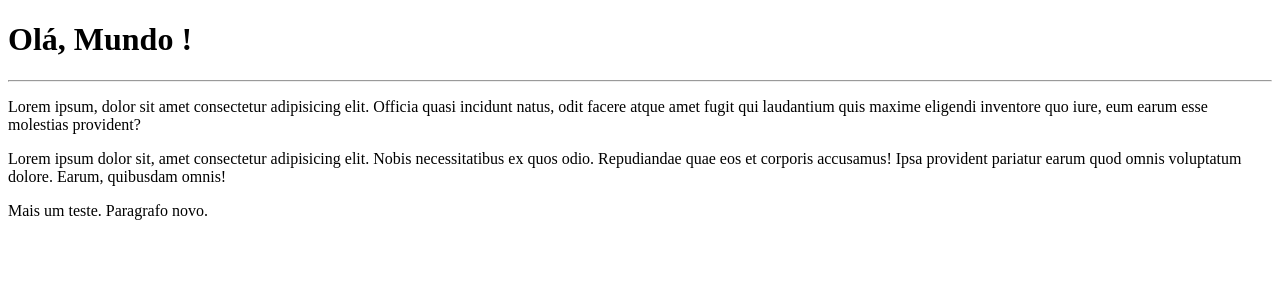
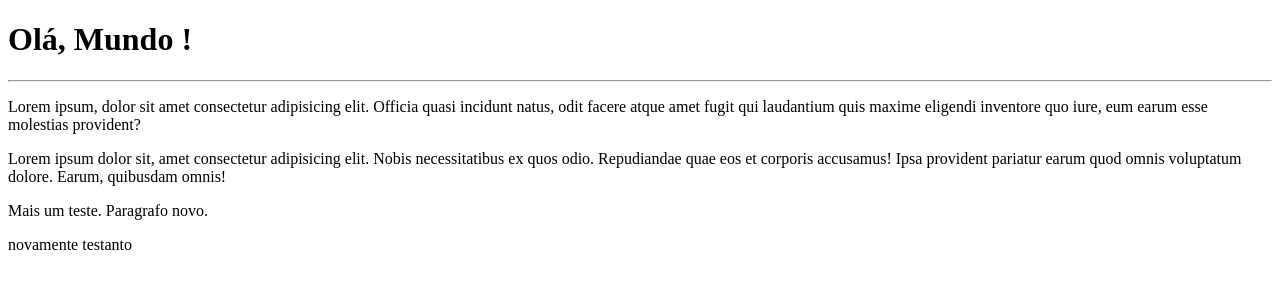
Before and after one commit to Adyrnney/Ola-Mundo, a plain HTML site: page site-exemplo/index.html in a window 1280 px wide. Drawn offline with Linux system fonts and the light colour scheme.

Commit message:
Novo teste
Novo teste

```diff
--- a/site-exemplo/index.html
+++ b/site-exemplo/index.html
@@ -15,5 +15,8 @@
     <p>
         Mais um teste. Paragrafo novo.
     </p>
+    <p>
+        novamente testanto
+    </p>
 </body>
 </html>
```
